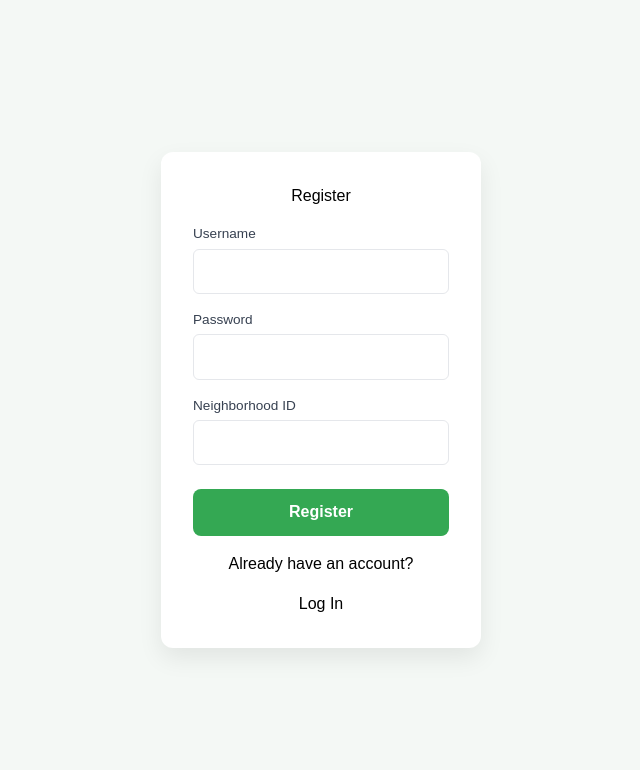
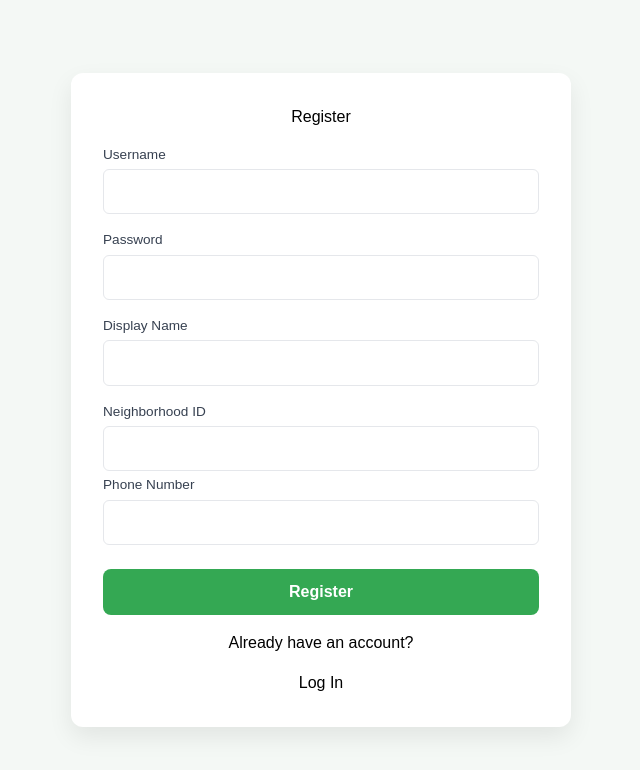
Before and after one commit to alecreates/HACKS2026, a Next.js app: page / in a window 1280 px wide. Shown: the top 770 px of the page, without its empty margins (319-959 px from the left). Built offline with nearby package versions, Linux system fonts and the light colour scheme.

Commit message:
Added more fields to register component

```diff
--- a/app/register/register.module.css
+++ b/app/register/register.module.css
@@ -10,7 +10,7 @@
     background: white;
     padding: 2rem;
     border-radius: 12px;
-    width: 320px;
+    width: 500px;
     display: flex;
     flex-direction: column;
     gap: 1rem;
--- a/app/register/register.tsx
+++ b/app/register/register.tsx
@@ -8,15 +8,17 @@ const Register = ({ }) => {
   const [username, setUsername] = useState('');
   const [password, setPassword] = useState('');
   const [neighborhoodId, setNeighborhoodId] = useState('');
+  const [phoneNumber, setPhoneNumber] = useState('');
+  const [displayName, setDisplayName] = useState('');
 
   const handleSubmit = (event: React.FormEvent) => {
     event.preventDefault();
     console.log('Register form submitted:', { username, password });
+    // make call to API
   };
 
   return (
     <div className={styles.container}>
-
       <form onSubmit={handleSubmit} className={styles.loginForm}>
         <div className={styles.header}>Register</div>
         <div className={styles.field}>
@@ -29,7 +31,6 @@ const Register = ({ }) => {
             required
           />
         </div>
-
         <div className={styles.field}>
           <label htmlFor="password">Password</label>
           <input
@@ -40,24 +41,40 @@ const Register = ({ }) => {
             required
           />
         </div>
-
         <div className={styles.field}>
-          <label htmlFor="password">Neighborhood ID</label>
+            <label htmlFor="Display Name">Display Name</label>
+            <input
+              type="text"
+              id="displayName"
+              value={displayName}
+              onChange={(e) => setDisplayName(e.target.value)}
+              required
+            />
+          </div>
+        <div className={styles.field}>
+          <label htmlFor="Neighborhood Id">Neighborhood ID</label>
           <input
-            type="password"
+            type="text"
             id="neighborhoodId"
             value={neighborhoodId}
             onChange={(e) => setNeighborhoodId(e.target.value)}
             required
           />
+          <div className={styles.field}>
+            <label htmlFor="Phone Number">Phone Number</label>
+            <input
+              type="tel"
+              id="phone"
+              value={phoneNumber}
+              onChange={(e) => setPhoneNumber(e.target.value)}
+              required
+            />
+          </div>
         </div>
         <button type="submit" className={styles.button}>Register</button>
         <div className={styles.header}>Already have an account?</div>
         <div className={styles.header}>Log In</div>
-
       </form>
-
-
     </div>
   );
 };
```
